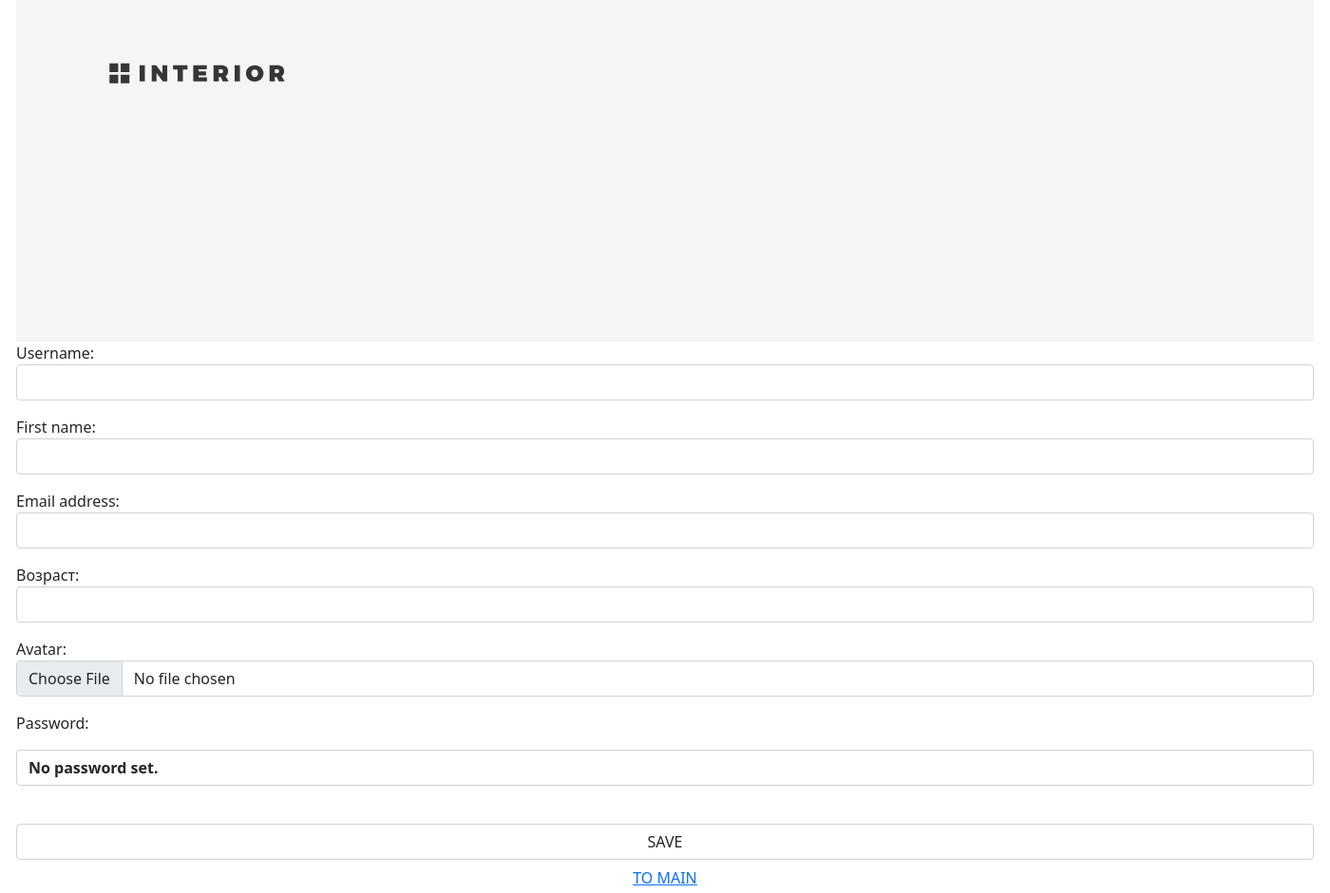
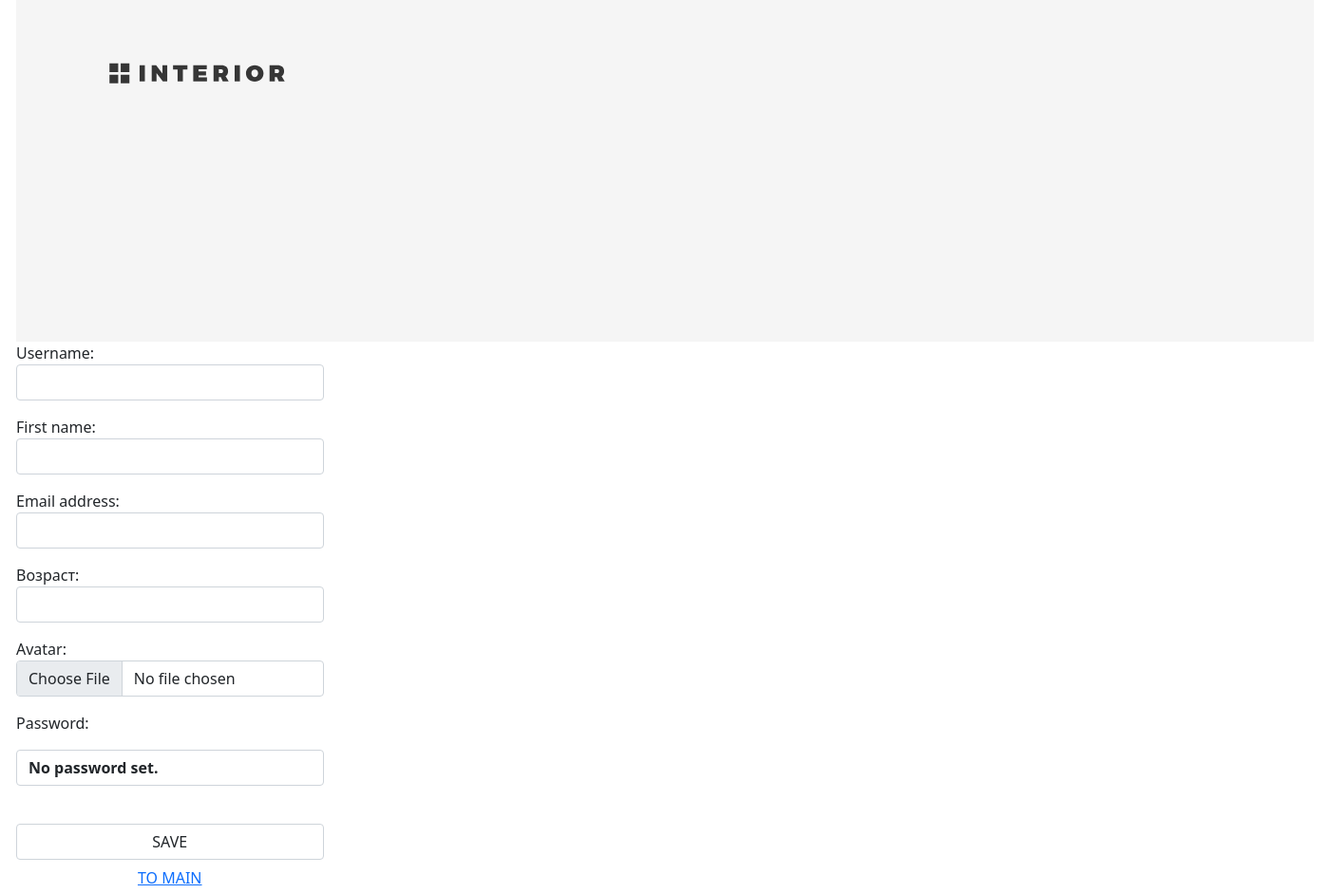
Before and after one commit to johnk2280/GB_course_Django_Framework_basics, a Django app: template my_geek_shop/authapp/templates/authapp/edit.html in a window 1400 px wide. Shown: the top 941 px of the page at 95% size. Run offline with Django 3.2, Linux system fonts and the light colour scheme; the template is opened without the code that fills it: values that come from a table or form of the project are taken from there, others are empty.

Commit message:
[upd] updated task 4 solution

```diff
--- a/my_geek_shop/authapp/templates/authapp/edit.html
+++ b/my_geek_shop/authapp/templates/authapp/edit.html
@@ -6,6 +6,9 @@
 {% endblock%}
 
 {% block content %}
+<div class="row">
+    <div class="col-3">
+
 
         <form class="form-horizontal" action="{% url 'auth:edit' %}" method="post" enctype="multipart/form-data">
 
@@ -21,4 +24,6 @@
         </button>
 
         <div class="user_avatar"><img src="/media/{{ user.avatar }}"></div>
+    </div>
+</div>
 {% endblock %}
```
Lines whose indentation alone changed are shown as unchanged.
